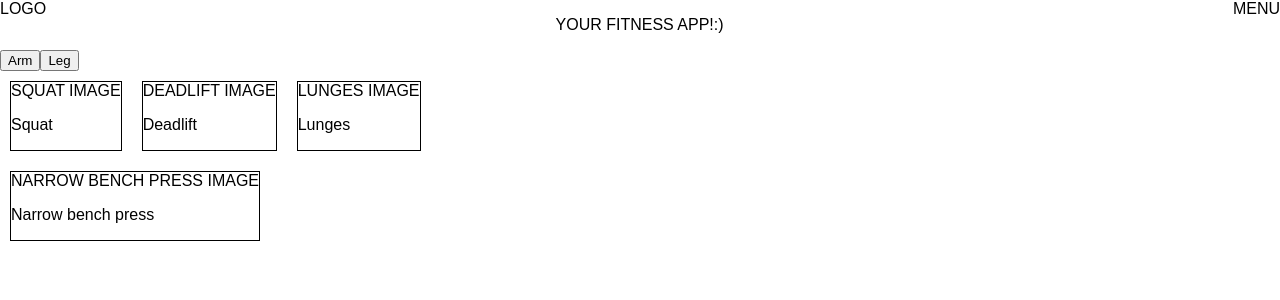
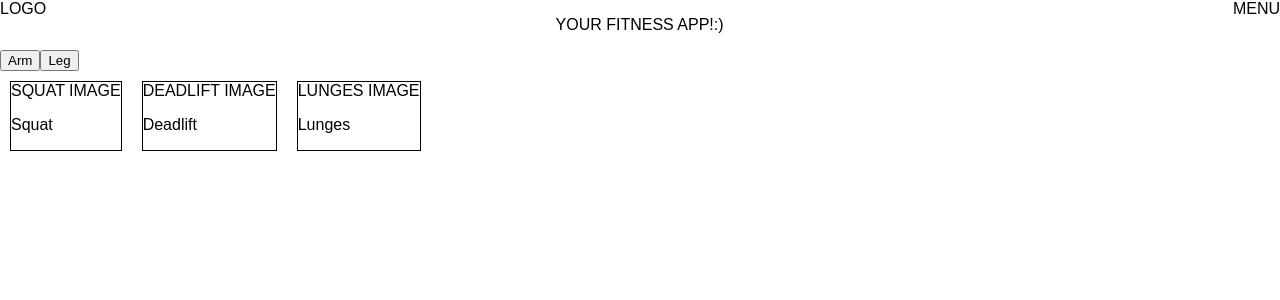
Before and after one commit to AlexandraKarlsson/myfintessapp, a React (Create React App) app: page / in a window 1280 px wide. Shown: the top 300 px of the page. Built offline with nearby package versions, Linux system fonts and the light colour scheme.

Commit message:
Adding exercise to workout

```diff
--- a/src/components/exercise/Exercise.js
+++ b/src/components/exercise/Exercise.js
@@ -3,7 +3,7 @@ import './Exercise.css';
 
 const exercise = (props) => {
     return(
-        <div className='Exercise'>
+        <div className='Exercise' onClick={props.clicked}>
             <div>{props.imageName}</div>
             <p>{props.name}</p>
         </div>
--- a/src/components/exerciselist/ExerciseList.js
+++ b/src/components/exerciselist/ExerciseList.js
@@ -3,8 +3,14 @@ import Exercise from '../exercise/Exercise';
 import './ExerciseList.css';
 
 const exerciseList = (props) => {
-    const exercises = props.exercises.map(exercise => {
-        return(<Exercise key={exercise.id} name={exercise.name} imageName={exercise.imageName}/>)
+    const exercises = props.exercises.map((exercise, index) => {
+        return(
+            <Exercise
+                key={exercise.id}
+                clicked={() => props.clicked(exercise.id, index)}
+                name={exercise.name}
+                imageName={exercise.imageName}/>
+            )
     });
 
     return(
--- a/src/containers/fitnessguru/FitnessGuru.js
+++ b/src/containers/fitnessguru/FitnessGuru.js
@@ -56,13 +56,7 @@ class FitnessGuru extends Component {
             }
         ],
 
-        workout : [
-            {
-                id : 2,
-                name : 'Narrow bench press',
-                imageName : 'NARROW BENCH PRESS IMAGE'
-            }
-        ]
+        workout : []
     }
 
     constructor(props){
@@ -77,12 +71,15 @@ class FitnessGuru extends Component {
         }
     }
 
-    exerciseListHandler = (exerciseIndex) => {
+    exerciseListHandler = (exerciseId, exerciseIndex) => {
 
         // villkor : checka om exercisen inte finns i workout
-        //if() {
+        const exist = this.state.workout.find((workoutExercise) => {
+            //return (workoutExercise.id == exerciseIndex ? true : false)
+            return(workoutExercise.id == exerciseId)
+        });
 
-        //}
+        if(!exist) {
             // copy the exercise
             let workoutExercise = {...this.state.exercises[this.state.currentBodypart][exerciseIndex]};
 
@@ -91,12 +88,13 @@ class FitnessGuru extends Component {
             workoutUpdated.push(workoutExercise);
             this.setState({workout: workoutUpdated});
         }
+    }
 
     render() {
         return(
         <Aux>
             <BodypartControll bodyparts={this.state.bodyparts} clicked={this.bodypartHandler}/>
-            <ExerciseList exercises={this.state.currentExercises}/>
+            <ExerciseList exercises={this.state.currentExercises} clicked={this.exerciseListHandler}/>
             <Workout exercises={this.state.workout}/>
         </Aux>
 
```
Lines whose indentation alone changed are shown as unchanged.
